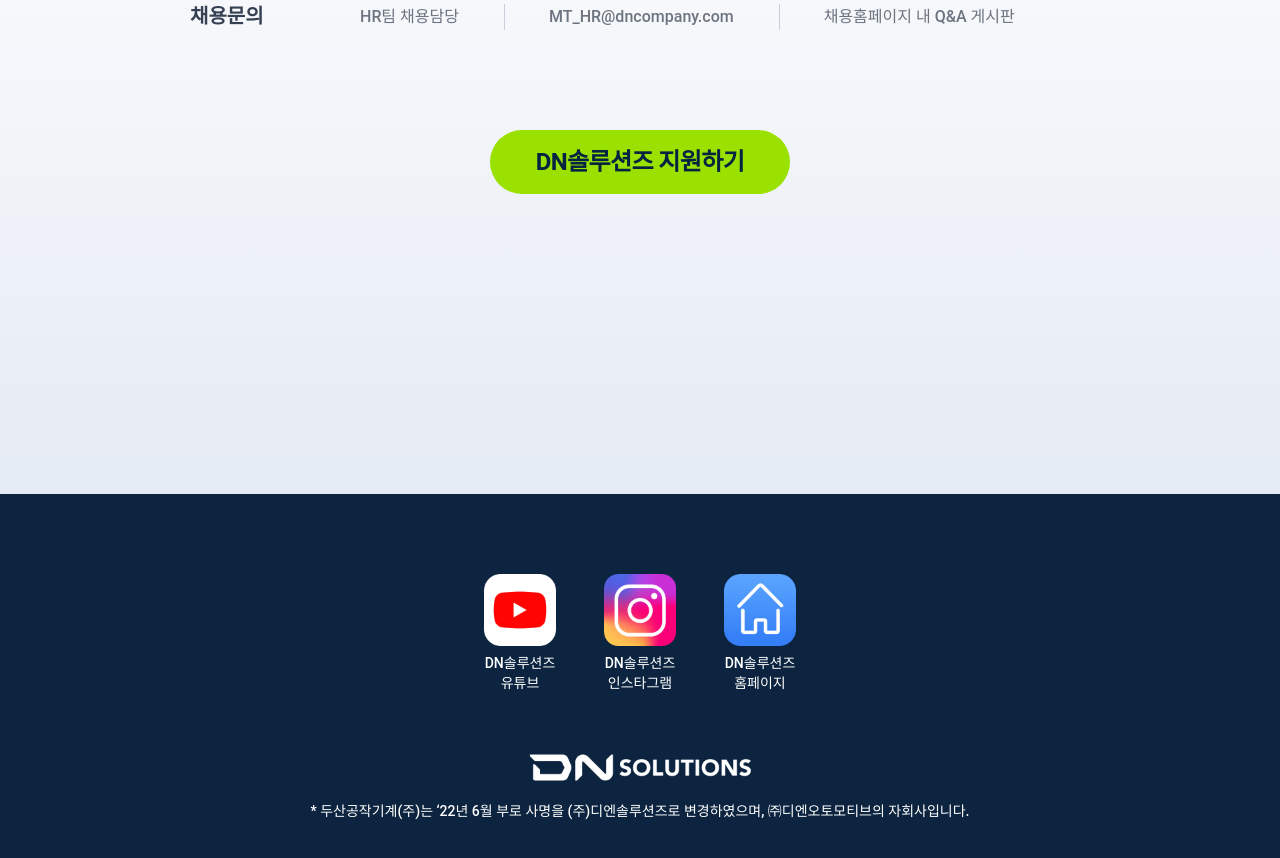
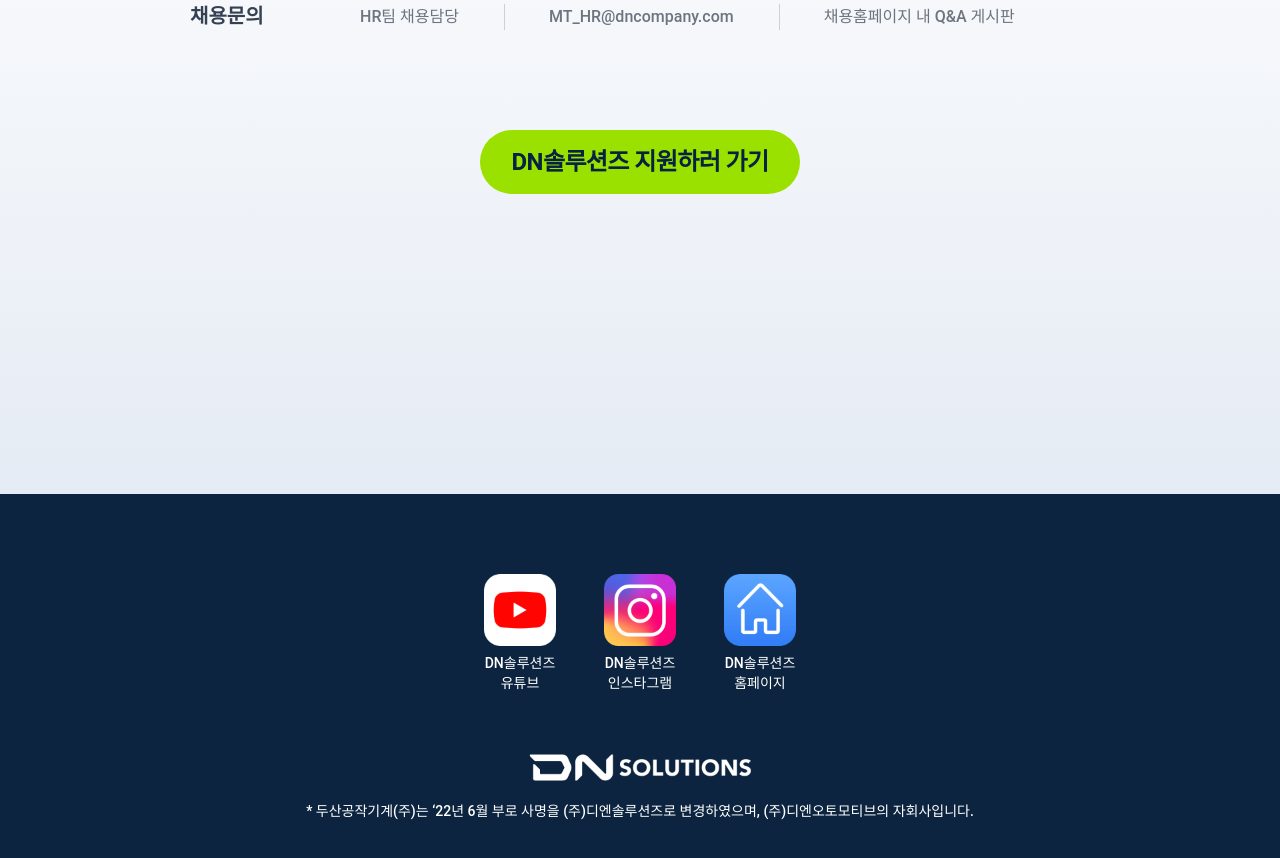
Before and after one commit to gracefulwolf/dn, a plain HTML site: page index.html in a window 1280 px wide. Shown: the part 4200-5058 px from the top of the page. Drawn offline with Linux system fonts and the light colour scheme; a web font is replaced by a local one.

Commit message:
ㅁㅁㅁ

```diff
--- a/index.html
+++ b/index.html
@@ -648,7 +648,7 @@
 					<div class="acco-cont">
 						<div class="acco-cont-item">
 							<div class="tit">대표적인 복리후생으로는 가족 의료비 지원(본인 및 배우자와 그 직계비속(요건 충족 시), 자녀)이 있으며 연 1,000만원 한도 내에서 지원이 가능합니다.<br>
- 또한 무주택 임직원을 위한 주택 보조금 지원, 자녀 학자금 지원, 경조사 지원(상조서비스 외), 휴양시설 등이 있습니다.</div>
+ 또한 무주택 임직원을 위한 주택 보조금 지원, 자녀 학자금 지원, 경조사 지원(상조 서비스 외), 휴양시설 등이 있습니다.</div>
 						</div>
 					</div>
 					<button type="button" class="acoo-btn"><span>신입사원은 언제 모집하나요?</span></button>
@@ -700,7 +700,7 @@
 			</div>
 		</div>
 		<div class="btn-wrap bottom">
-			<a href="https://career-dncompany.recruiter.co.kr/appsite/company/index" target="_blank" class="btn color-02">DN솔루션즈 지원하기</a>
+			<a href="https://career-dncompany.recruiter.co.kr/appsite/company/index" target="_blank" class="btn color-02">DN솔루션즈 지원하러 가기</a>
 		</div>
 	</div>
 
@@ -713,10 +713,10 @@
 		<div class="logo2">
 			<img src="./resources/images/logo2.png" alt="">
 		</div>
-		<div class="copyright">* 두산공작기계(주)는 ‘22년 6월 부로 사명을<br class="only-m"> (주)디엔솔루션즈로 변경하였으며, <br class="only-m">㈜디엔오토모티브의 자회사입니다.</div>
+		<div class="copyright">* 두산공작기계(주)는 ‘22년 6월 부로 사명을<br class="only-m"> (주)디엔솔루션즈로 변경하였으며, <br class="only-m">(주)디엔오토모티브의 자회사입니다.</div>
 	</div>
 
-	<div class="fixed-btn"><a href="https://career-dncompany.recruiter.co.kr/appsite/company/index" target="_blank" class="btn color-01 fixed">DN솔루션즈 지원하러가기</a></div>
+	<div class="fixed-btn"><a href="https://career-dncompany.recruiter.co.kr/appsite/company/index" target="_blank" class="btn color-01 fixed">DN솔루션즈 지원하러 가기</a></div>
 
 
 	<div class="modal" id="modal01">
@@ -782,10 +782,7 @@
 
 	})
 
-	function shareFacebook() {
-		var sendUrl = "https://www.lgd-lgenius.com/"; // 전달할 URL
-		window.open("http://www.facebook.com/sharer/sharer.php?u=" + sendUrl);
-	}
+
 
 	function clip(){
 
@@ -799,11 +796,15 @@
 		document.body.removeChild(textarea);
 		alert("URL이 복사되었습니다.")
 	}
+
+	function shareFacebook() {
+		var sendUrl = "https://www.lgd-lgenius.com/"; // 전달할 URL
+		window.open("http://www.facebook.com/sharer/sharer.php?u=" + sendUrl);
+	}
+
 	function shareKakao() {
 		// 사용할 앱의 JavaScript 키 설정
 		Kakao.init('564fb2bdba6a33d75e0c2c9139214962');
-
-
 		// 카카오링크 버튼 생성
 		Kakao.Link.createDefaultButton({
 		container: '#btnKakao', // 카카오공유버튼ID
--- a/resources/css/common.css
+++ b/resources/css/common.css
@@ -9,7 +9,7 @@
 .section04 {background: linear-gradient(#e5ebf4 50px, #fff, #fff, #ffffff);}
 .section04 .title{margin-top:0;padding-top:75px;}
 .btn{min-width: 240px;height: 64px;color:#afd700;font-size:24px;letter-spacing:-0.6px;font-weight:700; margin: 64px 337px 53px 0;border-radius: 32px;background-color: #13243d;box-sizing: border-box;padding:0 24px;}
-.btn.color-02{background:#9be100;color:#042441;width:300px;}
+.btn.color-02{background:#9be100;color:#042441;width:320px;}
 .btn-wrap{padding:100px 0 300px;margin:0 auto;width:900px;text-align: center;}
 .btn-wrap .btn{display:flex;align-items: center;justify-content: center; margin:0 auto;}
 
```
